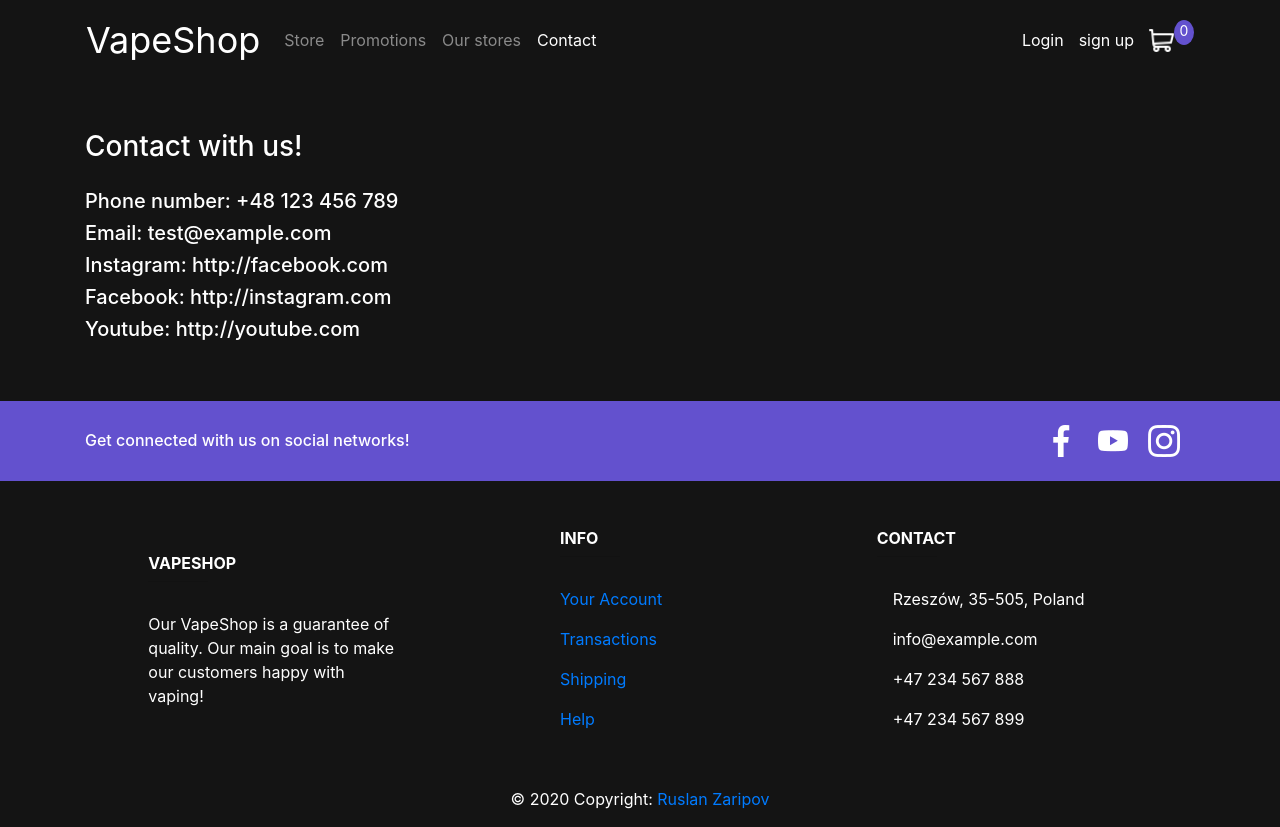
After one commit to G33kFreak/eCommerce, a Django app: page /contact/ in a window 1280 px wide. The commit adds this page. Run offline with Django 3.2, Linux system fonts and the light colour scheme; data comes from the database, SQL or seed files in the repository; both versions use the stored data as it was after the commit; some libraries are stand-ins or nearby versions.

Commit message:
added contact page

```diff
--- a/ecommerce/settings.py
+++ b/ecommerce/settings.py
@@ -37,7 +37,7 @@ INSTALLED_APPS = [
     'django.contrib.sessions',
     'django.contrib.messages',
     'django.contrib.staticfiles',
-    'store.apps.StoreConfig'
+    'store.apps.StoreConfig',
 ]
 
 MIDDLEWARE = [
--- a/ecommerce/static/css/main.css
+++ b/ecommerce/static/css/main.css
@@ -24,6 +24,11 @@ h6 {
 .btn-outline-success:hover {
     background-color: #6351CE!important;
     color: #FFF!important;
+}
+
+.btn-success {
+    background-color: #6351CE!important;
+    border-color: #6351CE!important;
 }
 
 .navbar-dark {
--- a/ecommerce/urls.py
+++ b/ecommerce/urls.py
@@ -6,7 +6,7 @@ from django.conf import settings
 
 urlpatterns = [
     path('admin/', admin.site.urls),
-    path('', include('store.urls'))
+    path('', include('store.urls')),
 ]
 
 urlpatterns += static(settings.MEDIA_URL, document_root=settings.MEDIA_ROOT)
--- a/store/admin.py
+++ b/store/admin.py
@@ -6,3 +6,4 @@ admin.site.register(Product)
 admin.site.register(Order)
 admin.site.register(OrderItem)
 admin.site.register(ShippingInfo)
+admin.site.register(Contact)
--- a/store/models.py
+++ b/store/models.py
@@ -68,3 +68,10 @@ class ShippingInfo(models.Model):
 
     def __str__(self):
         return self.address
+
+class Contact(models.Model):
+    email = models.EmailField()
+    phoneNum = models.CharField(max_length=15)
+    facebookURL = models.URLField()
+    instagramURL = models.URLField()
+    youtubeURL = models.URLField()
--- /dev/null
+++ b/store/templates/store/contact.html
@@ -0,0 +1,15 @@
+{% extends 'store/main.html' %} {% load static %} {% block content %}
+
+<div style="margin-top: 50px; margin-bottom: 50px;" class="content">
+    <h3 style="margin-bottom: 25px;">Contact with us!</31>
+
+        <h5>Phone number: {{contact.phoneNum}}
+        </h5>
+        <h5>Email: {{contact.email}}</h5>
+        <h5>Instagram: {{contact.facebookURL}}</h5>
+        <h5>Facebook: {{contact.instagramURL}}</h5>
+        <h5>Youtube: {{contact.youtubeURL}}</h5>
+</div>
+
+
+{% endblock content %}
--- a/store/templates/store/main.html
+++ b/store/templates/store/main.html
@@ -61,17 +61,17 @@
         </button>
         <div class="collapse navbar-collapse" id="navbarSupportedContent">
             <ul class="navbar-nav mr-auto">
-                <li class="nav-item active">
-                    <a class="nav-link" href="{% url 'store' %}">Store <span class="sr-only">(current)</span></a>
+                <li class="nav-item {{state.store}}">
+                    <a class="nav-link" href="{% url 'store' %}">Store <span class="sr-only"></span></a>
                 </li>
-                <li class='nav-item'>
+                <li class='nav-item {{state.promo}}'>
                     <a class="nav-link" href="{% url 'store' %}">Promotions <span class="sr-only"></span></a>
                 </li>
-                <li class='nav-item'>
+                <li class='nav-item {{state.stores}}'>
                     <a class="nav-link" href="{% url 'store' %}">Our stores <span class="sr-only"></span></a>
                 </li>
-                <li class='nav-item'>
-                    <a class="nav-link" href="{% url 'store' %}">Contact <span class="sr-only"></span></a>
+                <li class='nav-item {{state.contact}}'>
+                    <a class="nav-link" href="{% url 'contact' %}">Contact <span class="sr-only"></span></a>
                 </li>
             </ul>
             <div class="form-inline my-2 my-lg-0">
@@ -107,15 +107,15 @@
                     <div class="col-md-6 col-lg-7 text-center text-md-right">
 
                         <!-- Facebook -->
-                        <a class="soc-ic">
+                        <a href="#" class="soc-ic">
                             <i><img src="{% static  'images/facebook.png' %}" alt=""> </i>
                         </a>
                         <!--YouTube-->
-                        <a class="soc-ic">
+                        <a href="#" class="soc-ic">
                             <i><img src="{% static  'images/youtube.png' %}" alt=""> </i>
                         </a>
                         <!--Instagram-->
-                        <a class="soc-ic">
+                        <a href="#" class="soc-ic">
                             <i><img src="{% static  'images/instagram.png' %}" alt=""> </i>
                         </a>
 
--- a/store/templates/store/product_view.html
+++ b/store/templates/store/product_view.html
@@ -7,11 +7,9 @@
         </div>
         <div class="col-sm">
             <h1>{{product.name}}</h1>
-            <p style="margin-top: 25px;">Lorem ipsum dolor sit amet, consectetur adipiscing elit. Proin nibh augue, suscipit a, scelerisque sed, lacinia in, mi. Cras vel lorem. Etiam pellentesque aliquet tellus. Phasellus pharetra nulla ac diam. Quisque semper justo at risus. Donec
-                venenatis, turpis vel hendrerit interdum, dui ligula ultricies purus, sed posuere libero dui id orci. Nam congue, pede vitae dapibus aliquet, elit magna vulputate arcu, vel tempus metus leo non est. Etiam sit amet lectus quis est congue
-                mollis. Phasellus congue lacus eget neque.</p>
+            <p style="margin-top: 25px;">{{product.description}}</p>
             <h1 style="margin-top: 25px;">{{product.price}} PLN</h1>
-            <button data-product={{ product.id }} data-action="add" class="btn btn-outline-success add-product">Add to Cart</button>
+            <button style="background-color: #6351CE!important; border-radius: 0px; border-color: #6351CE!important;" data-product={{ product.id }} data-action="add" class="btn btn-success add-product">Add to Cart</button>
         </div>
     </div>
 </div>
--- a/store/urls.py
+++ b/store/urls.py
@@ -8,4 +8,5 @@ urlpatterns = [
     path('update_item/', views.updateItem, name="update_item"),
     path('process_order/', views.processOrder, name="process_order"),
     path('product/<int:id>', views.productView, name="product_view"),
+    path('contact/', views.contact, name="contact")
 ]
--- a/store/views.py
+++ b/store/views.py
@@ -13,10 +13,21 @@ def store(request):
 
     data = cartData(request)
     cartItems = data['cartItems']
+    activeState = {'store':'active', 'promo':'', 'stores':'', 'contact':''}
 
     products = Product.objects.all()
-    context = {'products': products, 'cartItems': cartItems, }
+    context = {'products': products, 'cartItems': cartItems, 'state': activeState}
     return render(request, 'store/store.html', context)
+
+def contact(request):
+    data = cartData(request)
+    cartItems = data['cartItems']
+    activeState = {'store':'', 'promo':'', 'stores':'', 'contact':'active'}
+    contact = Contact.objects.get(pk=1)
+
+    context = {'cartItems': cartItems, 'state': activeState, 'contact':contact}
+    return render(request, 'store/contact.html', context)
+
 
 
 def cart(request):
```
Also changed, not shown: db.sqlite3, store/migrations/0005_contact.py (added), store/migrations/0006_auto_20200615_0908.py (added).
